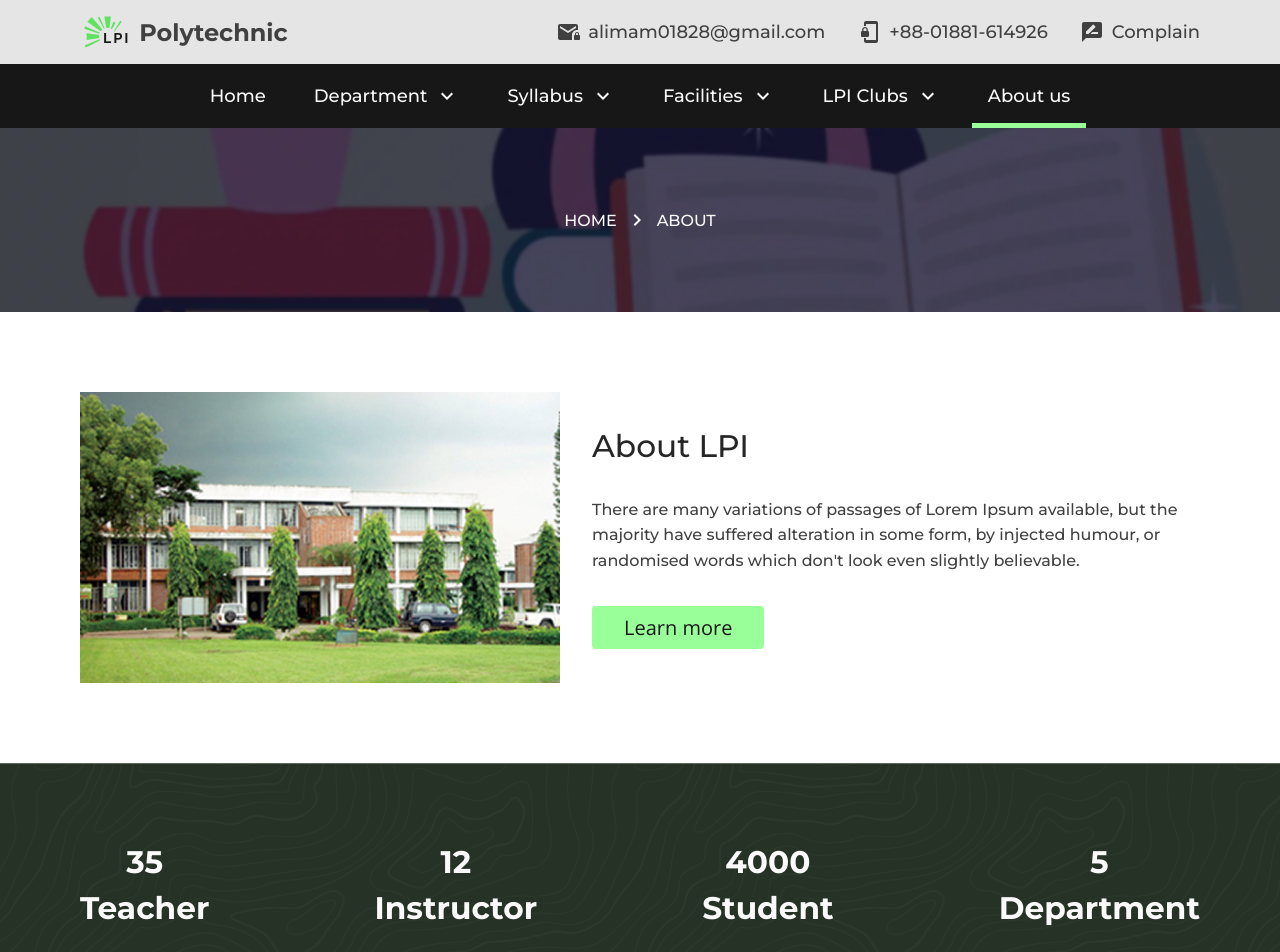
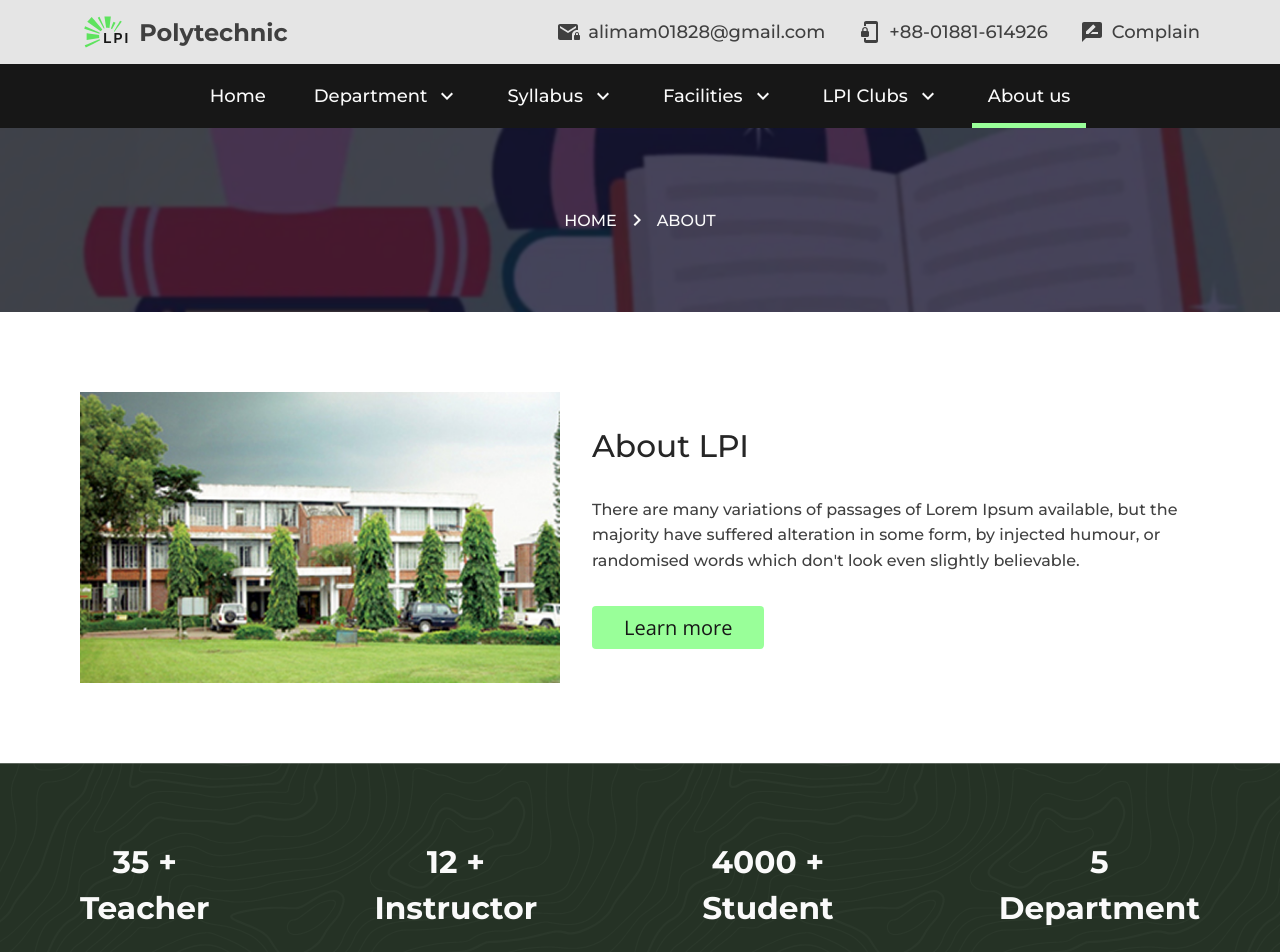
Before and after one commit to al-imam/lpi, a React (Vite) app: page /about in a window 1280 px wide. Shown: the top 952 px of the page. Built offline with nearby package versions, Linux system fonts and the light colour scheme.

Commit message:
change markup

```diff
--- a/src/components/Status/Status.jsx
+++ b/src/components/Status/Status.jsx
@@ -5,15 +5,15 @@ function Status() {
     <section className={classes.status}>
       <div className={classes.container}>
         <div className={classes.group}>
-          <span>35</span>
+          <span>35 +</span>
           <span>Teacher</span>
         </div>
         <div className={classes.group}>
-          <span>12</span>
+          <span>12 +</span>
           <span>Instructor</span>
         </div>
         <div className={classes.group}>
-          <span>4000</span>
+          <span>4000 +</span>
           <span>Student</span>
         </div>
         <div className={classes.group}>
```
